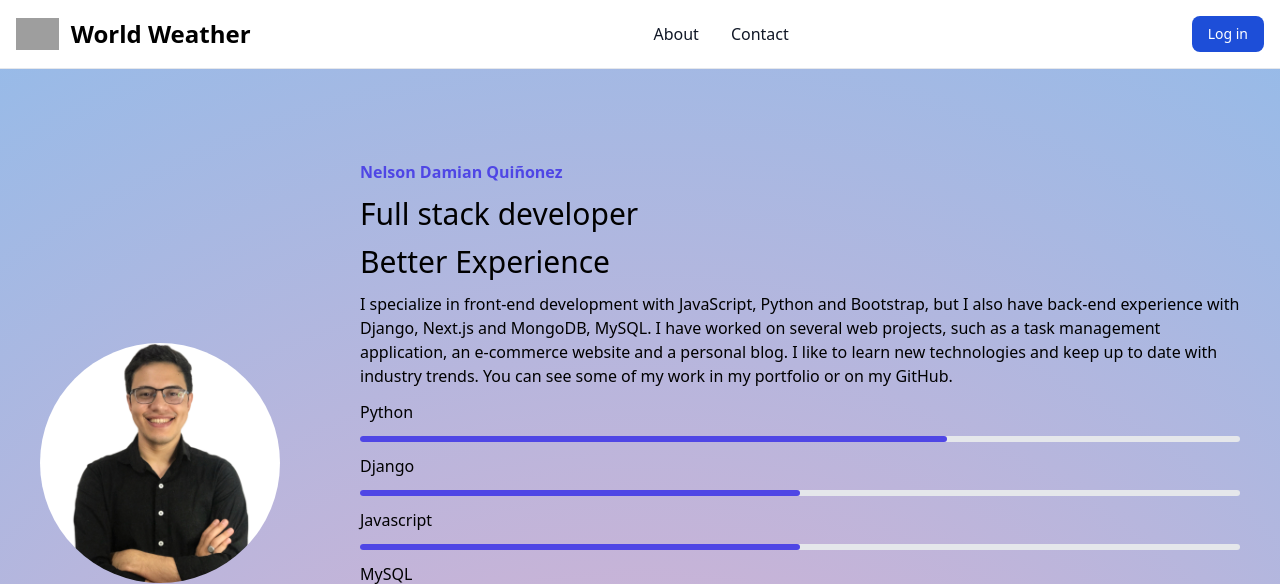
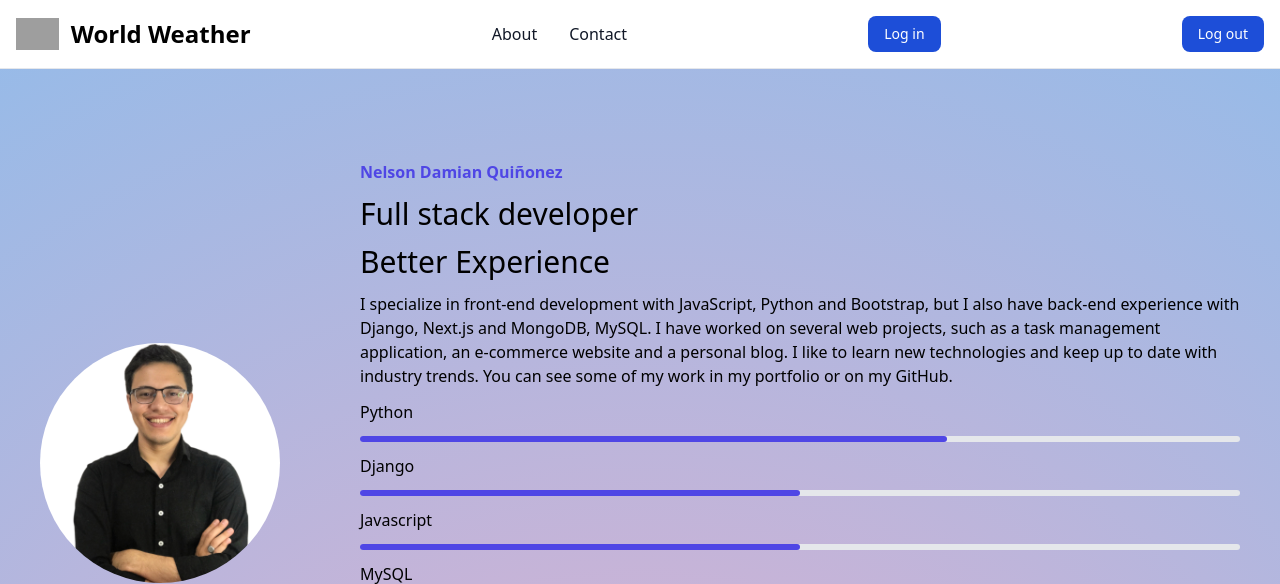
Before and after one commit to No-Country/C10-15-ft-django, a Django app: page /about/ in a window 1280 px wide. Shown: the top 584 px of the page. Run offline with Django 4.2, Linux system fonts and the light colour scheme; some libraries are stand-ins or nearby versions; grey boxes are pictures that could not be loaded.

Commit message:
add button logout

```diff
--- a/django_weather/weatherApp/templates/base.html
+++ b/django_weather/weatherApp/templates/base.html
@@ -30,6 +30,17 @@
         <div class="flex md:order-2">
           <a href="{% url 'login' %}">
             <button type="button" class="text-white bg-blue-700 hover:bg-blue-800 focus:ring-4 focus:outline-none focus:ring-blue-300 font-medium rounded-lg text-sm px-4 py-2 text-center mr-3 md:mr-0">Log in</button>
+            </a>
+            <button data-collapse-toggle="navbar-sticky" type="button" class="inline-flex items-center p-2 text-sm text-gray-500 rounded-lg md:hidden hover:bg-gray-100 focus:outline-none focus:ring-2 focus:ring-gray-200" aria-controls="navbar-sticky" aria-expanded="false">
+              <span class="sr-only">Open main menu</span>
+              <svg class="w-6 h-6" aria-hidden="true" fill="currentColor" viewBox="0 0 20 20" xmlns="http://www.w3.org/2000/svg"><path fill-rule="evenodd" d="M3 5a1 1 0 011-1h12a1 1 0 110 2H4a1 1 0 01-1-1zM3 10a1 1 0 011-1h12a1 1 0 110 2H4a1 1 0 01-1-1zM3 15a1 1 0 011-1h12a1 1 0 110 2H4a1 1 0 01-1-1z" clip-rule="evenodd"></path></svg>
+            </button>
+
+        </div>
+        <div class="flex md:order-2">
+          {#Log out#}
+          <a href="#">
+            <button type="button" class="text-white bg-blue-700 hover:bg-blue-800 focus:ring-4 focus:outline-none focus:ring-blue-300 font-medium rounded-lg text-sm px-4 py-2 text-center mr-3 md:mr-0">Log out</button>
             </a>
             <button data-collapse-toggle="navbar-sticky" type="button" class="inline-flex items-center p-2 text-sm text-gray-500 rounded-lg md:hidden hover:bg-gray-100 focus:outline-none focus:ring-2 focus:ring-gray-200" aria-controls="navbar-sticky" aria-expanded="false">
               <span class="sr-only">Open main menu</span>
--- a/django_weather/weatherApp/templates/index.html
+++ b/django_weather/weatherApp/templates/index.html
@@ -29,7 +29,8 @@
       </div>
       <div class="flex flex-col">
         <h2 class="text-white font-medium text-base" style="font-size: 20px; font-weight: 600;">{{description}}</h2>
-        <h2 class="text-white font-medium text-base" style="font-size: 16px; font-weight: 400;">Sensacion térmica °F</h2>
+        <h2 class="text-white font-medium text-base" style="font-size: 16px; font-weight: 400;">
+          <img src="https://img.icons8.com/nolan/16/temperature.png"/> Sensacion térmica °F</h2>
       </div>
     </div>
     <div class="flex justify-center items-center" >
```
Also changed, not shown: django_weather/weatherApp/templates/index.css (deleted).
